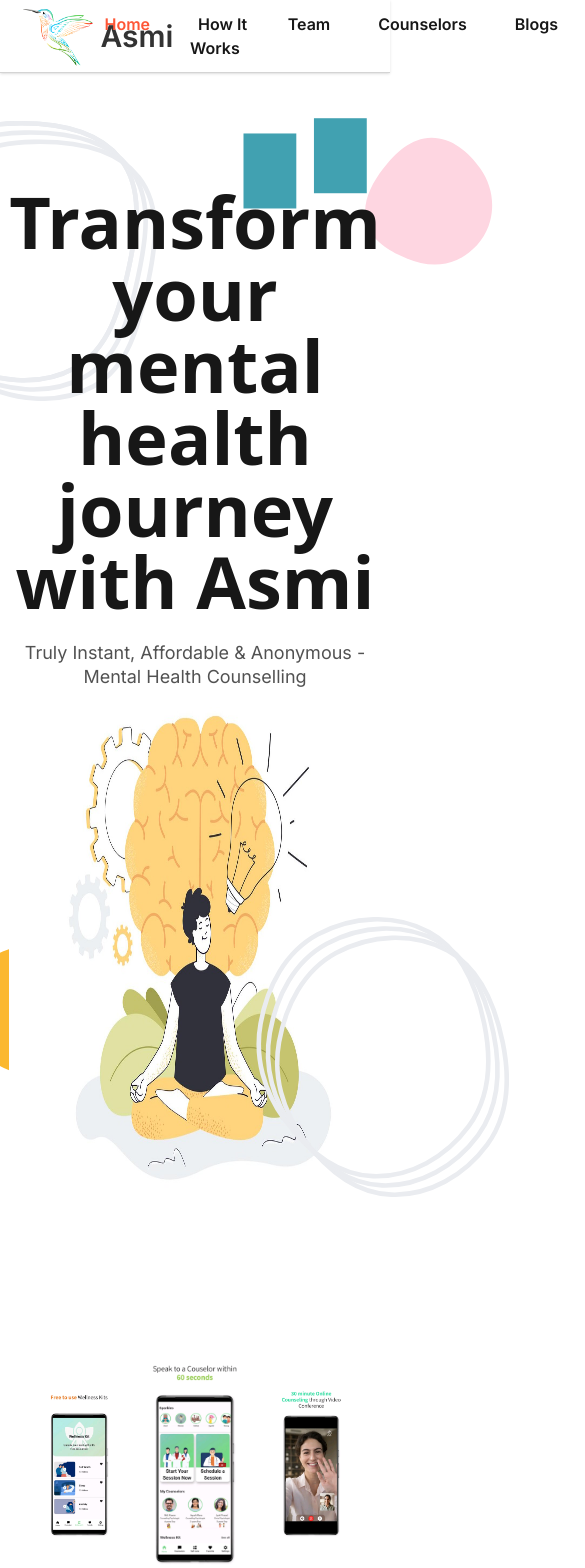
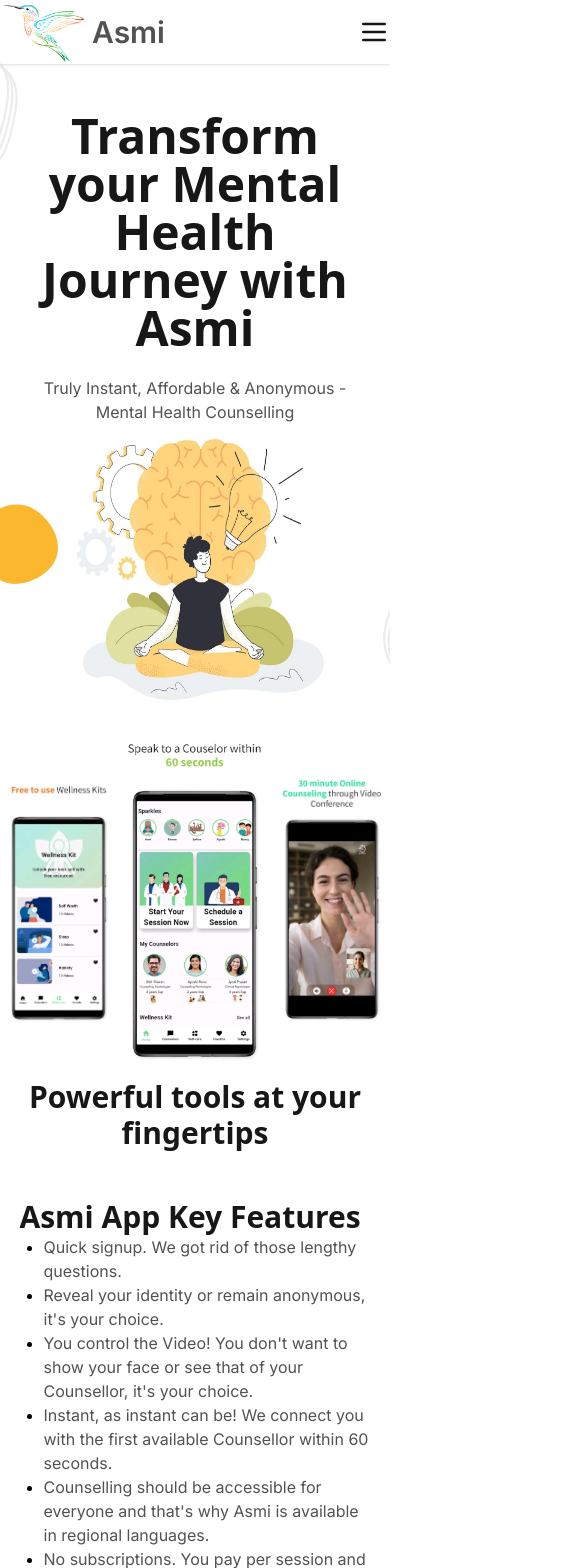
Before and after one commit to Bharat-bhandari/AsmiHealthApp, a React (Vite) app: page / in a window 390 px wide. Shown: the top 1568 px of the page, 585 px wide, since content can reach past the window. Built offline with nearby package versions, Linux system fonts and the light colour scheme; grey boxes are pictures that could not be loaded.

Commit message:
make design responsive

```diff
--- a/src/apis/Config.jsx
+++ b/src/apis/Config.jsx
@@ -1,4 +1,4 @@
 // config.js
-const BASE_URL = "";
+const BASE_URL = "http://localhost:4000";
 
 export default BASE_URL;
--- a/src/components/MainNavigation.jsx
+++ b/src/components/MainNavigation.jsx
@@ -1,20 +1,142 @@
-import React from "react";
-
+import React, { useState } from "react";
+import { Link, NavLink } from "react-router-dom";
 import logo from "../assets/image/logo.png";
-import { Link, NavLink } from "react-router-dom";
 
 const MainNavigation = () => {
+  const [isOpen, setIsOpen] = useState(false);
+
+  const toggleMenu = () => {
+    setIsOpen(!isOpen);
+  };
+
   return (
-    <>
-      <nav className=" w-full border-b-[1px] border-neutral-300 shadow">
-        <div className=" px-[5%] flex w-full max-w-screen-xl mx-auto justify-between h-[72px] items-center">
+    <nav className="w-full shadow border-b-1 border-neutral-300">
+      <div className="px-5% flex w-full max-w-screen-xl mx-auto justify-between h-72px items-center">
         <Link to={"/"} className="flex items-center gap-1">
-            <img className="h-16 " src={logo} alt="Asmi life Logo" />
-            <p className=" font-semibold text-3xl text-[#333]">Asmi</p>
+          <img className="h-16" src={logo} alt="Asmi life Logo" />
+          <p className="text-3xl font-semibold text-333">Asmi</p>
         </Link>
 
-          <div>
-            <ul className="flex gap-8 font-semibold text-neutral-900">
+        <div className="hidden md:flex">
+          <ul className="flex max-w-xl gap-8 font-semibold lg:max-w-full text-neutral-900">
+            <li>
+              <NavLink
+                className={({ isActive }) => {
+                  return (
+                    " hover:bg-neutral-200 transition flex duration-300 py-1 px-2 rounded ease-in-out " +
+                    (isActive ? "text-primary03" : "")
+                  );
+                }}
+                to={"/"}
+              >
+                Home
+              </NavLink>
+            </li>
+            <li>
+              <NavLink
+                className={({ isActive }) => {
+                  return (
+                    " hover:bg-neutral-200 flex transition duration-300 py-1 px-2 rounded ease-in-out " +
+                    (isActive ? "text-primary03" : "")
+                  );
+                }}
+                to={"/how-it-works"}
+              >
+                How It Works
+              </NavLink>
+            </li>
+            <li>
+              <NavLink
+                className={({ isActive }) => {
+                  return (
+                    " hover:bg-neutral-200 transition flex duration-300 py-1 px-2 rounded ease-in-out " +
+                    (isActive ? "text-primary03" : "")
+                  );
+                }}
+                to={"/about-us"}
+              >
+                Team
+              </NavLink>
+            </li>
+            <li>
+              <NavLink
+                className={({ isActive }) => {
+                  return (
+                    " hover:bg-neutral-200 transition flex duration-300 py-1 px-2 rounded ease-in-out " +
+                    (isActive ? "text-primary03" : "")
+                  );
+                }}
+                to={"/counselors"}
+              >
+                Counselors
+              </NavLink>
+            </li>
+            <li>
+              <NavLink
+                className={({ isActive }) => {
+                  return (
+                    " hover:bg-neutral-200 transition flex duration-300 py-1 px-2 rounded ease-in-out " +
+                    (isActive ? "text-primary03" : "")
+                  );
+                }}
+                to={"/blogs"}
+              >
+                Blogs
+              </NavLink>
+            </li>
+            <li>
+              <NavLink
+                className={({ isActive }) => {
+                  return (
+                    " hover:bg-neutral-200 transition duration-100 flex py-1 px-2 rounded ease-in-out " +
+                    (isActive ? "text-primary03" : "")
+                  );
+                }}
+                to={"/contact-us"}
+              >
+                Contact Us
+              </NavLink>
+            </li>
+            {/* Add more navigation links */}
+          </ul>
+        </div>
+
+        <div className="flex items-center md:hidden">
+          <button
+            onClick={toggleMenu}
+            className=" text-neutral-900 focus:outline-none"
+          >
+            <svg
+              className="w-8 h-8"
+              fill="none"
+              stroke="currentColor"
+              viewBox="0 0 24 24"
+              xmlns="http://www.w3.org/2000/svg"
+            >
+              {isOpen ? (
+                <path
+                  strokeLinecap="round"
+                  strokeLinejoin="round"
+                  strokeWidth="2"
+                  d="M6 18L18 6M6 6l12 12"
+                />
+              ) : (
+                <path
+                  strokeLinecap="round"
+                  strokeLinejoin="round"
+                  strokeWidth="2"
+                  d="M4 6h16M4 12h16M4 18h16"
+                />
+              )}
+            </svg>
+          </button>
+        </div>
+      </div>
+
+      {/* Responsive menu */}
+      {isOpen && (
+        <div className="w-full py-4 bg-white ">
+          <ul className="flex flex-col items-center gap-2 font-semibold text-neutral-900">
             <li>
               <NavLink
                 className={({ isActive }) => {
@@ -84,20 +206,21 @@
               <NavLink
                 className={({ isActive }) => {
                   return (
-                      " hover:bg-neutral-200 transition duration-100 py-1 px-2 rounded ease-in-out " +
+                    " hover:bg-neutral-200 transition duration-300 py-1 px-2 rounded ease-in-out " +
                     (isActive ? "text-primary03" : "")
                   );
                 }}
                 to={"/contact-us"}
               >
-                  Contact Us
+                Contact us
               </NavLink>
             </li>
+
+            {/* Add more navigation links */}
           </ul>
         </div>
-        </div>
+      )}
     </nav>
-    </>
   );
 };
 
--- a/src/index.css
+++ b/src/index.css
@@ -5,7 +5,7 @@
 @tailwind utilities;
 
 p {
-  @apply text-lg leading-6 text-neutral-600;
+  @apply text-base leading-6 md:text-lg text-neutral-600;
 }
 
 .shadow-box {
--- a/src/pages/HomePage.jsx
+++ b/src/pages/HomePage.jsx
@@ -23,17 +23,16 @@
 
 const HomePage = () => {
   return (
-    <div className="container px-[5%] mx-auto">
+    <div className="container px-[5%] mx-auto ">
       <div className="w-full mx-auto max-w-7xl">
-        <div className="py-28">
+        <div className="py-12 md:py-28">
           <div className="flex flex-col items-center ">
-            <Chidiya />
-
+            {/* <Chidiya /> */}
             {/* start section */}
             <section className="relative">
               <div className="w-full max-w-5xl mx-auto text-center">
-                <h1 className="pb-6 font-sans font-semibold text-7xl text-neutral-900">
-                  Transform your mental health journey with Asmi
+                <h1 className="pb-6 font-sans text-5xl font-semibold md:text-7xl text-neutral-900">
+                  Transform your Mental Health Journey with Asmi
                 </h1>
                 <p>
                   Truly Instant, Affordable & Anonymous - Mental Health
@@ -41,47 +40,55 @@
                 </p>
 
                 <div className="flex justify-center">
-                  <img className=" h-[32rem]" src={peace1} alt="" />
+                  <img className="h-72  md:h-[32rem]" src={peace1} alt="" />
                 </div>
               </div>
               <div className="absolute -z-10 top-[-4rem] bottom-auto right-auto left-[-8rem]">
                 <img
-                  className=" max-h-[17.5rem]"
+                  className="max-h-32 md:max-h-[17.5rem]"
                   src={graphic1}
                   alt="graphic"
                 />
               </div>
               <div className="absolute top-auto bottom-1 right-[-8rem] z-10 left-auto">
                 <img
-                  className=" max-h-[17.5rem]"
+                  className=" max-h-32 md:max-h-[17.5rem]"
                   src={graphic2}
                   alt="graphic"
                 />
               </div>
               <div className="absolute -z-10 top-[-3rem] bottom-auto right-[-7rem] left-auto">
-                <img className=" max-h-[8rem]" src={graphic3} alt="graphic" />
+                <img
+                  className="max-h-20 md:max-h-[8rem]"
+                  src={graphic3}
+                  alt="graphic"
+                />
               </div>
-              <div className="absolute -z-10 top-auto bottom-32 right-auto left-[-2.5rem]">
-                <img className=" max-h-[8rem]" src={graphic4} alt="graphic" />
+              <div className="absolute z-10 top-auto bottom-32 right-auto left-[-2.5rem]">
+                <img
+                  className="max-h-20  md:max-h-[8rem]"
+                  src={graphic4}
+                  alt="graphic"
+                />
               </div>
             </section>
             {/*End of start section */}
 
             {/* Screenshot */}
-            <section className="mt-40">
-              <div className="flex items-center flex-rowm gap-x-8">
+            <section className="mt-6 md:mt-40">
+              <div className="flex flex-row items-center md:gap-x-8">
                 <img
-                  className="w-[18vw] h-full max-w-64"
+                  className="md:w-[18vw] w-[30vw] h-full max-w-64"
                   src={phone3}
                   alt="phone"
                 />
                 <img
-                  className="w-[25vw] h-full max-w-[21.1765rem]"
+                  className="md:w-[25vw] w-[40vw] h-full max-w-[21.1765rem]"
                   src={phone2}
                   alt="phone"
                 />
                 <img
-                  className="w-[18vw] h-full max-w-64"
+                  className="md:w-[18vw] w-[30vw] h-full max-w-64"
                   src={phone1}
                   alt="phone"
                 />
@@ -89,49 +96,49 @@
             </section>
             {/* End of Screenshot */}
 
-            <div className="py-24 font-sans text-5xl font-semibold text-neutral-900">
+            <div className="py-4 font-sans text-3xl font-semibold text-center md:text-5xl md:py-24 text-neutral-900">
               Powerful tools at your fingertips
             </div>
 
             {/* Asmi App */}
             <section>
-              <div className="gap-x-20 gap-y-16 grid-rows-[auto] grid-cols-[1fr_1fr] auto-cols-[1fr] items-center grid">
+              <div className="grid items-center mt-8 gap-x-20 gap-y-16 md:grid-cols-2 auto-cols-auto">
                 <div className=" w-full max-w-[35rem]">
-                  <div className="text-4xl font-semibold leading-[1.2] font-sans text-neutral-900">
+                  <div className="text-3xl font-semibold leading-[1.2] font-sans text-neutral-900">
                     Asmi App Key Features
                   </div>
 
-                  <ul className="pt-4 pl-6 list-disc">
-                    <li className="p-2">
+                  <ul className="pl-6 list-disc md:pt-4">
+                    <li className="md:p-2">
                       <p>
                         Quick signup. We got rid of those lengthy questions.
                       </p>
                     </li>
-                    <li className="p-2">
+                    <li className="md:p-2">
                       <p>
                         Reveal your identity or remain anonymous, it's your
                         choice.
                       </p>
                     </li>
-                    <li className="p-2">
+                    <li className="md:p-2">
                       <p>
                         You control the Video! You don't want to show your face
                         or see that of your Counsellor, it's your choice.
                       </p>
                     </li>
-                    <li className="p-2">
+                    <li className="md:p-2">
                       <p>
                         Instant, as instant can be! We connect you with the
                         first available Counsellor within 60 seconds.
                       </p>
                     </li>
-                    <li className="p-2">
+                    <li className="md:p-2">
                       <p>
                         Counselling should be accessible for everyone and that's
                         why Asmi is available in regional languages.
                       </p>
                     </li>
-                    <li className="p-2">
+                    <li className="md:p-2">
                       <p>
                         No subscriptions. You pay per session and yes, it's
                         affordable! Also, Selfcare packs are free!
@@ -142,10 +149,10 @@
 
                 <div className="flex flex-col items-center w-full h-full p-4 rounded-xl bg-neutral-100">
                   <div>
-                    <img className="h-40" src={logo} alt="logo" />
+                    <img className="h-24 md:h-40" src={logo} alt="logo" />
                   </div>
                   <div>
-                    <img className="w-72" src={qrcode} alt="qr" />
+                    <img className="w-64 md:w-72" src={qrcode} alt="qr" />
                   </div>
                   <div>
                     <a
@@ -166,7 +173,7 @@
 
             {/* Free Yoga */}
             <section className="my-32">
-              <div className="gap-x-20 gap-y-16 grid-rows-[auto] grid-cols-[1fr_1fr] auto-cols-[1fr] items-center grid">
+              <div className="grid items-center md:grid-cols-2 gap-x-20 gap-y-0 auto-cols-auto">
                 <div className="flex flex-col items-center w-full h-full p-4 rounded-xl">
                   <img
                     className="w-full h-full rounded-xl"
@@ -177,8 +184,14 @@
 
                 <div className=" w-full max-w-[35rem]">
                   <div className="text-4xl font-semibold leading-[1.2] font-sans text-neutral-900 flex flex-col items-center">
-                    <img className="items-center h-64" src={yogaLogo} alt="" />
-                    <div>Get Free Yoga Sessions</div>
+                    <img
+                      className="items-center hidden h-64 md:block "
+                      src={yogaLogo}
+                      alt=""
+                    />
+                    <div className="text-3xl text-center md:text-4xl ">
+                      Get Free Yoga Sessions
+                    </div>
                   </div>
                   <div className="flex flex-col items-center justify-center mt-4">
                     <p className="text-center">
@@ -201,18 +214,18 @@
 
             {/* GiftCard */}
             <section>
-              <div className="pb-2 font-sans text-4xl font-semibold text-center text-neutral-900">
+              <div className="font-sans text-3xl font-semibold text-center md:pb-2 md:text-4xl text-neutral-900">
                 Be The Guardian Angel
               </div>
 
-              <h1 className="w-3/4 mx-auto text-center">
+              <h1 className="mx-auto text-center md:w-3/4">
                 Sometimes, our loved ones, keep on suffering in silence. They
                 are simply, unable to take the 'First Step' towards a happy
                 life. YOU can be their Guardian Angel! Recognise and accept your
                 loved one's mental health issues and give them the gift of
                 happiness.
               </h1>
-              <div className="mt-8 flex justify-center transition duration-300 ease-in-out  hover:translate-y-[-1px]">
+              <div className="mt-8 flex justify-center text-center transition duration-300 ease-in-out  hover:translate-y-[-1px]">
                 <NavLink
                   className="p-3 mx-auto font-semibold text-white border border-solid rounded-md bg-primary03 w-fit hover:bg-primary05 border-neutral-300"
                   to={"/gift-card"}
@@ -222,17 +235,17 @@
                 </NavLink>
               </div>
 
-              <div className="w-[80%] mx-auto">
+              <div className="md:w-[80%]  mx-auto">
                 <img src={gift} alt="counselling" />
               </div>
             </section>
             {/* End of GiftCard */}
 
-            <section className="mx-auto mt-32 ">
+            <section className="mx-auto mt-24 md:mt-32 ">
               <h4 className="font-sans text-3xl font-semibold text-center text-neutral-900">
                 Still have questions?
               </h4>
-              <p className="py-8 text-xl">
+              <p className="py-8 text-lg text-center md:text-xl">
                 No worries! Mental Wellness is no longer complicated
               </p>
               <div className="flex justify-center transition duration-300 ease-in-out  hover:translate-y-[-2px]">
--- a/src/pages/RootLayout.jsx
+++ b/src/pages/RootLayout.jsx
@@ -6,13 +6,15 @@
 const RootLayout = () => {
   return (
     <>
-      <MainNavigation />
+      <div className="max-w-full overflow-hidden">
+        <MainNavigation />
 
-      <main>
-        <Outlet />
-      </main>
+        <main>
+          <Outlet />
+        </main>
 
-      <Footer />
+        <Footer />
+      </div>
     </>
   );
 };
```
Also changed, not shown: src/components/Footer.jsx (+8 -15 lines), src/pages/BlogPage.jsx (+6 -4 lines), src/pages/Contact.jsx (+7 -7 lines), src/pages/CounselorPage.jsx (+4 -4 lines), src/pages/HowItWorks.jsx (+61 -37 lines). Lines whose indentation alone changed are shown as unchanged.
